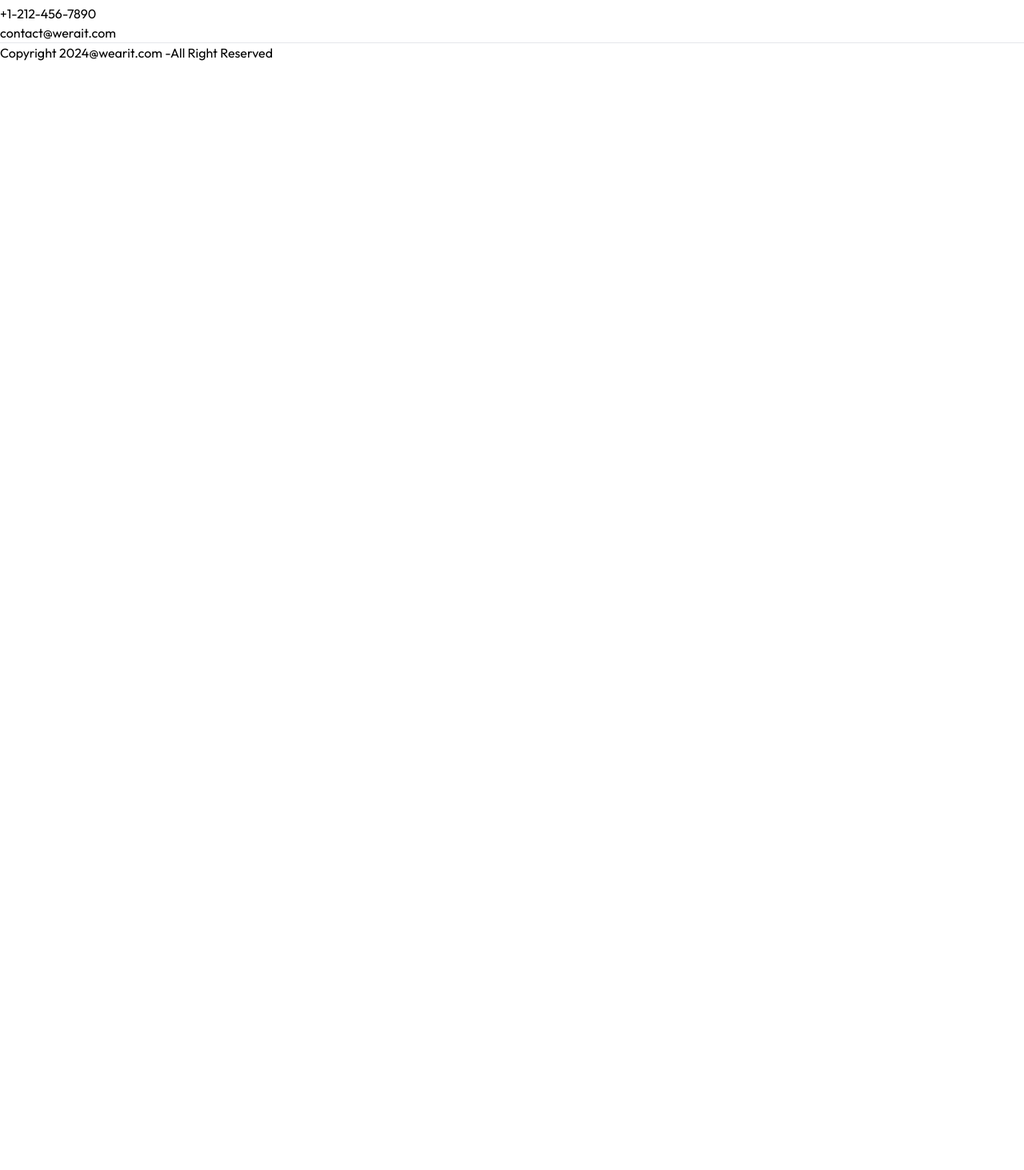
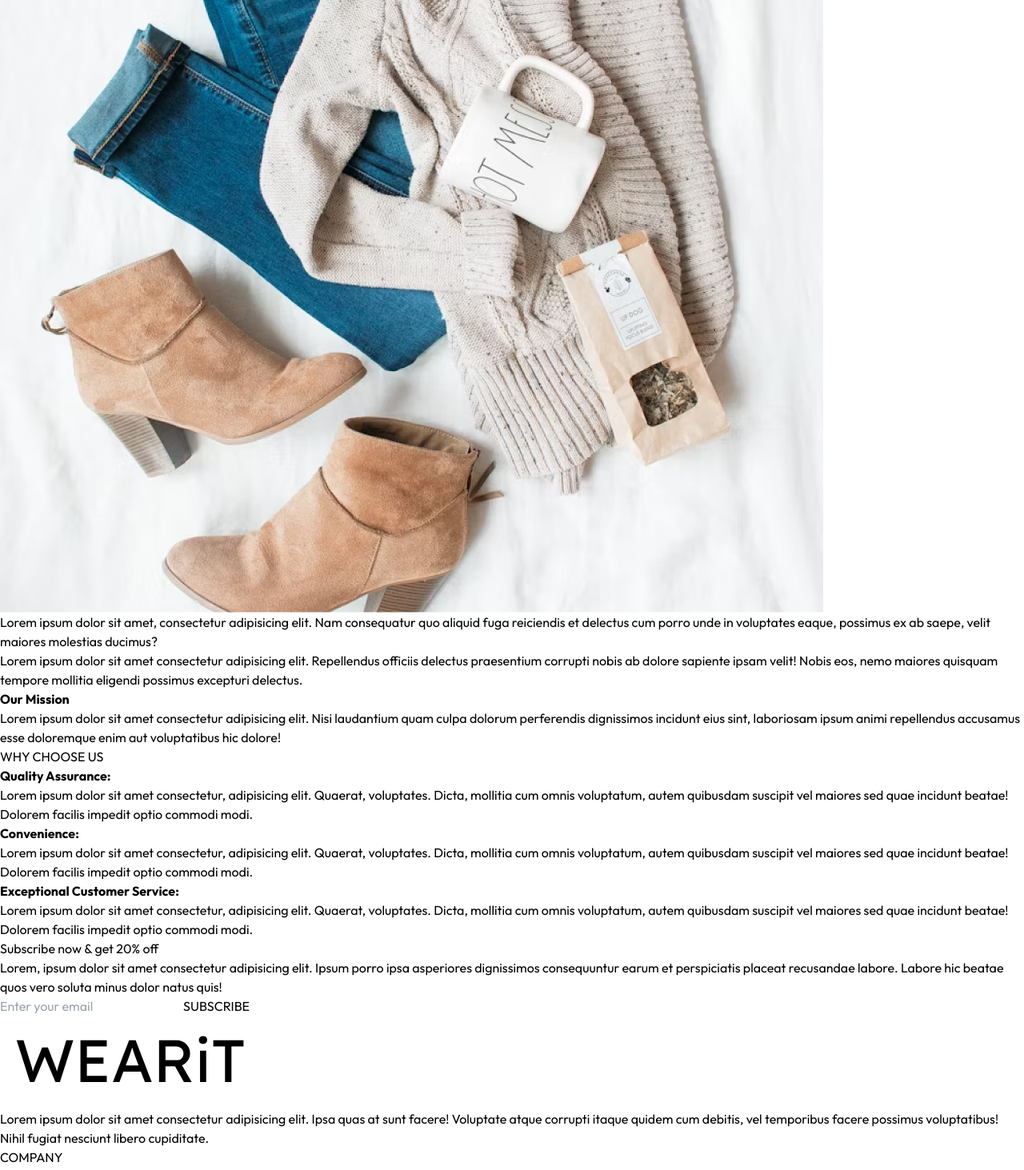
Before and after one commit to rammohan2004/wearit, a React (Vite) app in the folder frontend/: page /about in a window 1280 px wide. Shown: the part 872-2335 px from the top of the page at 80% size. Before the commit the page ends 950 px from the top, so only its background shows below. Built offline with nearby package versions, Linux system fonts and the light colour scheme.

Commit message:
about and contact page

```diff
--- a/frontend/src/pages/About.jsx
+++ b/frontend/src/pages/About.jsx
@@ -1,8 +1,45 @@
 import React from 'react'
+import NewsletterBox from '../components/NewsletterBox'
+import Title from '../components/Title'
+import { assets } from '../assets/assets'
 
 const About = () => {
   return (
     <div>
+      <div className='text-2xl text-center pt-8 border-t'>
+         <Title text1={'ABOUT'} text2={'US'}  />
+      </div>
+
+      <div className='my-10 flex flex-col md:flex-row gap-16' >
+        <img className='w-full md:max-w-[450px]' src={assets.about_img} alt="" />
+         <div className='flex flex-col justify-center gap-6 md:w-2/4 text-gray-600'>
+           <p>Lorem ipsum dolor sit amet, consectetur adipisicing elit. Nam consequatur quo aliquid fuga reiciendis et delectus cum porro unde in voluptates eaque, possimus ex ab saepe, velit maiores molestias ducimus?</p>
+          <p>Lorem ipsum dolor sit amet consectetur adipisicing elit. Repellendus officiis delectus praesentium corrupti nobis ab dolore sapiente ipsam velit! Nobis eos, nemo maiores quisquam tempore mollitia eligendi possimus excepturi delectus.</p>
+          <b className='text-gray-800'>Our Mission</b>
+          <p>Lorem ipsum dolor sit amet consectetur adipisicing elit. Nisi laudantium quam culpa dolorum perferendis dignissimos incidunt eius sint, laboriosam ipsum animi repellendus accusamus esse doloremque enim aut voluptatibus hic dolore!</p>
+         </div>
+      </div>
+
+      <div className='text-xl py-4' >
+        <Title text1={'WHY'} text2={'CHOOSE US'} />
+
+      </div>
+      <div className='flex flex-col md:flex-row text-sm mb-20'>
+        <div className='border px-10 md:px-16 py-8 sm:py-20 flex flex-col gap-5' >
+          <b>Quality Assurance:</b>
+          <p className='text-gray-600' >Lorem ipsum dolor sit amet consectetur, adipisicing elit. Quaerat, voluptates. Dicta, mollitia cum omnis voluptatum, autem quibusdam suscipit vel maiores sed quae incidunt beatae! Dolorem facilis impedit optio commodi modi.</p>
+        </div>
+        <div className='border px-10 md:px-16 py-8 sm:py-20 flex flex-col gap-5' >
+          <b>Convenience:</b>
+          <p className='text-gray-600'>Lorem ipsum dolor sit amet consectetur, adipisicing elit. Quaerat, voluptates. Dicta, mollitia cum omnis voluptatum, autem quibusdam suscipit vel maiores sed quae incidunt beatae! Dolorem facilis impedit optio commodi modi.</p>
+        </div>
+        <div className='border px-10 md:px-16 py-8 sm:py-20 flex flex-col gap-5' >
+          <b>Exceptional Customer Service:</b>
+          <p className='text-gray-600'>Lorem ipsum dolor sit amet consectetur, adipisicing elit. Quaerat, voluptates. Dicta, mollitia cum omnis voluptatum, autem quibusdam suscipit vel maiores sed quae incidunt beatae! Dolorem facilis impedit optio commodi modi.</p>
+        </div>
+
+      </div>
+      <NewsletterBox/>
 
     </div>
   )
--- a/frontend/src/pages/Contact.jsx
+++ b/frontend/src/pages/Contact.jsx
@@ -1,8 +1,30 @@
 import React from 'react'
+import Title from '../components/Title'
+import { assets } from '../assets/assets'
+import NewsletterBox from '../components/NewsletterBox'
 
 const Contact = () => {
   return (
     <div>
+      <div className='text-center text-2xl pt-10 border-t' >
+        <Title text1={'CONTACT'} text2={'US'} />
+
+      </div>
+      <div className='my-10 flex flex-col justify-center md:flex-row gap-10 mb-28' >
+        <img className='w-full md:max-w-[480px]' src={assets.contact_img} alt="" />
+        <div className='flex flex-col justify-center items-start gap-6' >
+          <p className='font-semibold text-xl text-gray-600'>Our Store</p>
+          <p className='text-gray-500'>54709 Willms Station<br/>Suite 350,Washington ,USA</p>
+          <p className='text-gray-500'>Tel: (415) 555-0132 <br/> Email: admin@wearit.com</p>
+          <p className='font-semibold text-xl text-gray-600'>Careers at Wearit</p>
+          <p className='text-gray-500'>Leran more about our teams and job openings</p>
+          <button className='border border-black px-8 py-4 text-sm hover:bg-black hover:text-white transition-all duration-500' >Explore Jobs</button>
+
+        </div>
+
+      </div>
+
+      <NewsletterBox/>
 
     </div>
   )
```
